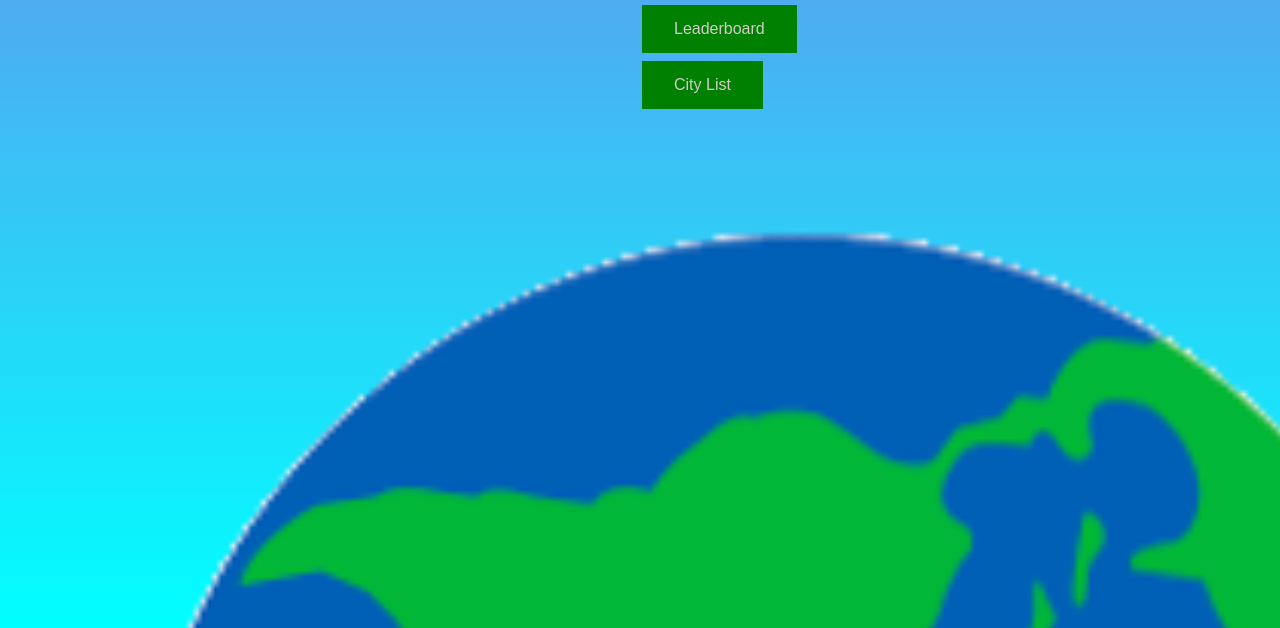
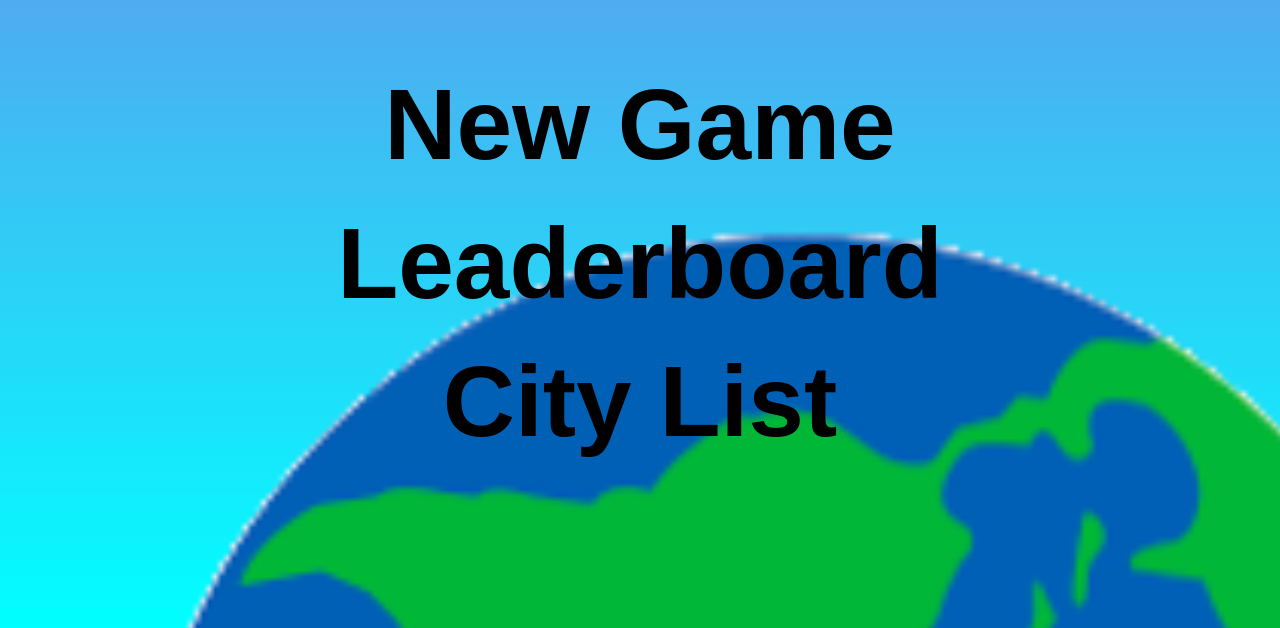
Before and after one commit to dorgamliel/Guess-The-City, a website: page index.html in a window 1280 px wide. Shown: the part 172-800 px from the top of the page. Drawn offline with Linux system fonts and the light colour scheme.

Commit message:
small design changes

```diff
--- a/mainMenu.css
+++ b/mainMenu.css
@@ -16,6 +16,7 @@ body {
   top: 50%;
   left: 10%;
   animation: rotating_globe 20s infinite linear;
+  z-index: -1;
 }
 
 @keyframes rotating_globe {
@@ -28,16 +29,22 @@ body {
 }
 
 .menuBtn {
+  width: fit-content;
+  height: fit-content;
+  cursor: pointer;
+  margin: 0 auto;
+  background-color: transparent;
+  bottom: 0%;
+  margin-top: 2%;
+  font-weight: bolder;
+  font-size: 100px;
+  color: black;
   border: none;
-  color: rgb(212, 201, 201);
-  padding: 15px 32px;
-  text-align: center;
-  text-decoration: none;
-  display: inline-block;
-  font-size: 16px;
-  margin: 4px 2px;
-  cursor: pointer;
-  background-color: green;
+  transition: all 0.2s cubic-bezier(0.42, 0, 0.58, 1);
+}
+
+.menuBtn:hover {
+  color: wheat;
 }
 
 .game-title {
@@ -50,5 +57,7 @@ body {
 }
 
 .buttons {
-  margin-left: 50%;
+  margin: auto;
+  padding: 100px;
+  text-align: center;
 }
```
